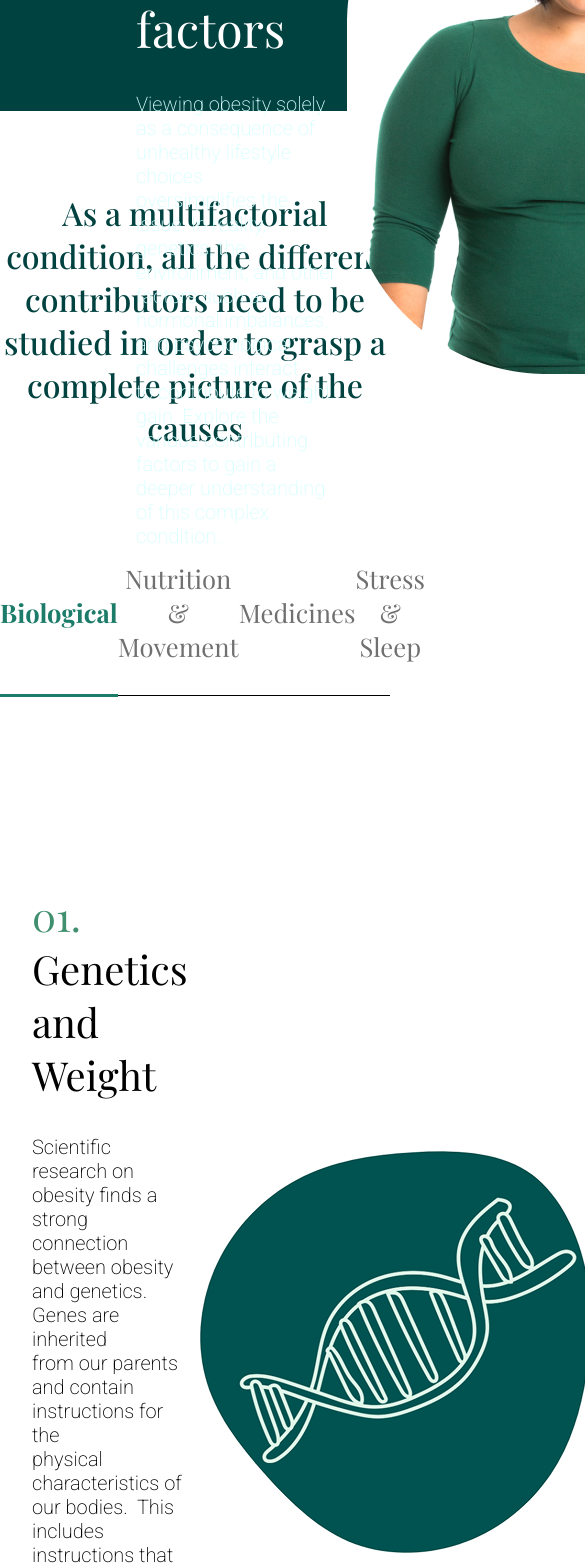
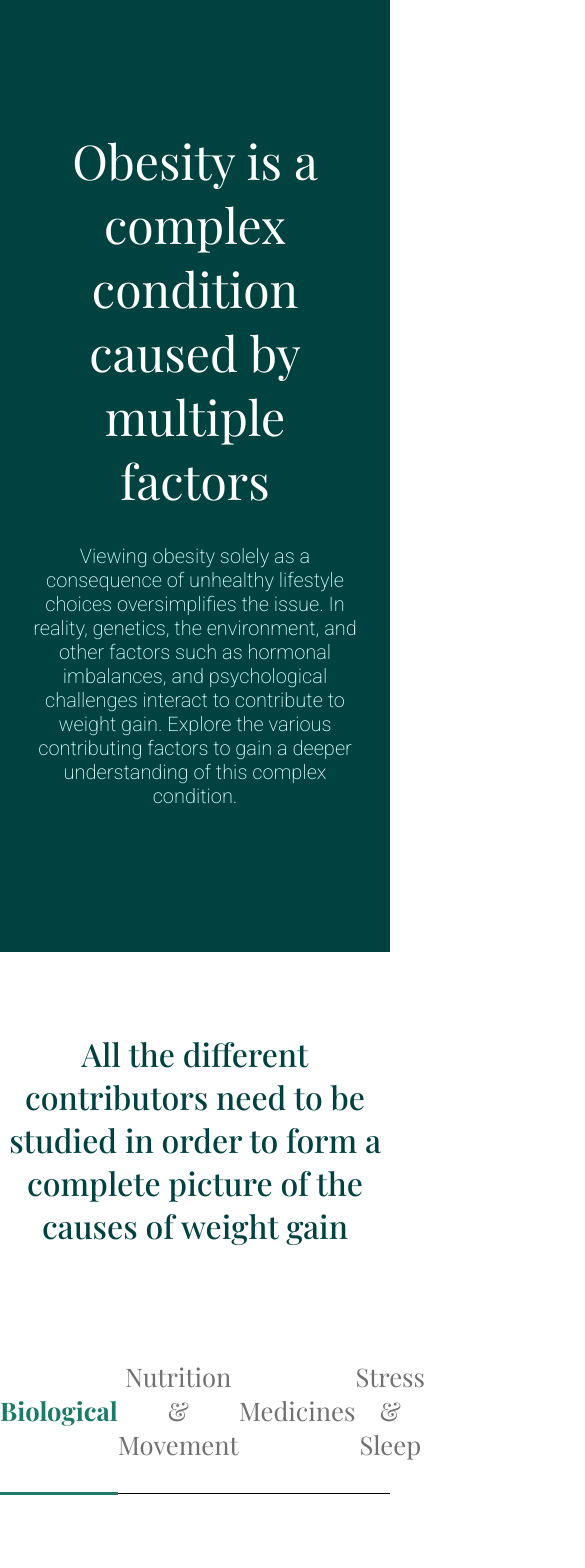
Before and after one commit to vbatool/obesity-education, a React (Create React App) app: page /health-topics/causes-of-obesity in a window 390 px wide. Shown: the part 80-1648 px from the top of the page, 585 px wide, since content can reach past the window. Built offline with nearby package versions, Linux system fonts and the light colour scheme.

Commit message:
Making Cause Of Obesity Page responsive

```diff
--- a/src/pages/causeOfObesityPage/CausesOfObesityPage.css
+++ b/src/pages/causeOfObesityPage/CausesOfObesityPage.css
@@ -35,7 +35,8 @@
 }
 
 .CausesOfObesityPageLandingImage {
-  margin-top: 12rem;
+  margin-top: 12vw;
+  height: 35vw;
 }
 
 .COOPSectionOneParagraph {
@@ -126,6 +127,7 @@
   display: flex;
   justify-content: space-between;
   align-items: center;
+  width: 100%;
 }
 
 .BiologicalSectionOneParagraph {
@@ -160,7 +162,7 @@
 .BiologicalSectionTwoHeader {
   font-family: "Playfair Display", serif;
   font-weight: 400;
-  font-size: 1.9rem;
+  font-size: 2rem;
 }
 
 .BiologicalSectionSubHeader {
@@ -313,12 +315,15 @@
 .MedcineSectionOneList {
   list-style-type: none;
   padding-left: 0;
+  width: 100%;
 }
 
 .MedcineSectionOneList li {
   position: relative;
   margin-bottom: 1rem;
   padding-left: 2rem;
+  display: flex;
+  align-items: flex-start;
 }
 
 .MedcineSectionOneList li:before {
@@ -330,6 +335,7 @@
   width: 0.75rem;
   height: 0.75rem;
   border-radius: 0.1rem;
+  transform: translateY(-10%);
 }
 
 .MedcineSectionOneListItem {
@@ -445,3 +451,156 @@
   position: absolute;
   bottom: 0;
 }
+
+@media screen and (max-width: 1385px) {
+  .COOPSectionOneHeader {
+    margin-right: 3rem;
+  }
+  .COOPSectionOneHeader br {
+    display: none;
+  }
+  .COOPSectionOneParagraph br {
+    display: none;
+  }
+}
+
+.SectionBreak {
+  display: block;
+}
+
+@media screen and (max-width: 1250px) {
+  .COOPSectionOneHeader {
+    margin-right: 0rem;
+  }
+
+  .COOPSectionOneParagraph {
+    margin-bottom: 4rem;
+  }
+
+  .COOPSectionOne {
+    flex-direction: column;
+    max-height: none;
+  }
+
+  .COOPSectionOneLeft {
+    margin-top: 5rem;
+    width: 85%;
+    box-sizing: border-box;
+    margin-bottom: 5rem;
+    margin-left: 0rem;
+    text-align: center;
+  }
+
+  .CausesOfObesityPageLandingImage {
+    display: none;
+  }
+
+  .MedcineSectionOneList {
+    width: fit-content;
+    margin: 1rem auto;
+    text-align: left;
+    margin-top: 2.5rem;
+    margin-bottom: 2.5rem;
+  }
+
+  .BiologicalSectionOne,
+  .BiologicalSectionTwo,
+  .BiologicalSectionThree,
+  .NutritionSectionOne,
+  .NutritionSectionTwo,
+  .NutritionSectionThree,
+  .NutritionSectionFour,
+  .MedicinesSectionOne,
+  .MedicinesSectionTwo,
+  .StressSectionOne,
+  .StressSectionTwo {
+    flex-direction: column;
+    align-items: center;
+    justify-content: center;
+    width: 100%;
+    text-align: center;
+  }
+
+  .StressSectionTwoContent {
+    flex-direction: column;
+    align-items: center;
+  }
+
+  .StressContentGroup {
+    width: 90%;
+  }
+
+  .StressContentFooters {
+    position: relative;
+  }
+
+  .SectionDivider {
+    display: block;
+    border-bottom: 0.2rem solid;
+    border-color: #fee6dc;
+    margin-top: 7.5rem;
+    margin-bottom: 5.5rem;
+  }
+
+  .COOPSectionTwoHeader br,
+  .BiologicalSectionOneParagraph br,
+  .BiologicalSectionSubHeader br,
+  .BiologicalSectionThreeParagraph br,
+  .BiologicalSectionTwoRightParagraph br,
+  .NutritionSectionOneParagraph br,
+  .NutritionSectionTwoParagraph br,
+  .NutritionSectionThreeParagraph br,
+  .MedicinesSectionOneParagraph br,
+  .MedicinesSectionTwoParagraph br,
+  .StressSectionOneParagraph br,
+  .StressContentFooters br {
+    display: none;
+  }
+
+  .BiologicalSectionOneLeft,
+  .BiologicalSectionOneRight,
+  .BiologicalSectionTwoLeft,
+  .BiologicalSectionTwoRight,
+  .BiologicalSectionThreeLeft,
+  .BiologicalSectionThreeRight,
+  .NutritionSectionOneLeft,
+  .NutritionSectionOneRight,
+  .MedicinesSectionOneLeft,
+  .MedicinesSectionOneRight,
+  .StressSectionOneLeft,
+  .StressSectionOneRight {
+    width: 90%;
+    margin: 0 auto;
+    text-align: center;
+  }
+
+  .BiologicalSectionOneParagraph,
+  .BiologicalSectionOneRight {
+    margin-top: 2.5rem;
+  }
+
+  .SectionBreak {
+    display: block !important;
+  }
+
+  .NutritionTableImage {
+    max-width: 60vw;
+  }
+
+  .PillsImage {
+    margin-top: 2.5rem;
+  }
+  .PillsImage,
+  .MedicationsTableImage,
+  .DNAImage,
+  .DNAWithNumbersImage,
+  .HeartImage {
+    max-width: 65vw;
+  }
+
+  .CausesOfObesityPageBottomImage,
+  .NutritionTableTwoImage,
+  .ProcessedFoodGuideImage {
+    max-width: 80vw;
+  }
+}
--- a/src/pages/causeOfObesityPage/CausesOfObesityPage.js
+++ b/src/pages/causeOfObesityPage/CausesOfObesityPage.js
@@ -103,9 +103,6 @@ function CausesOfObesity() {
             <div className="BiologicalSectionDivider"></div>
 
             <div className="BiologicalSectionThree">
-              <div className="BiologicalSectionThreeLeft">
-                <img className="HeartImage" src={HeartImage} alt="Heart"></img>
-              </div>
               <div className="BiologicalSectionThreeRight">
                 <h2 className="COOPTabContentHeader">
                   <span style={{ color: "#408F6F", marginRight: "1rem" }}>
@@ -129,8 +126,8 @@ function CausesOfObesity() {
                   ”), metabolism slows down. People with <br></br>
                   hypothyroidism experience increased exhaustion, feel <br></br>{" "}
                   cold, and store excess fat.
-                  <br></br>
-                  <br></br>
+                  <br className="SectionBreak"></br>
+                  <br className="SectionBreak"></br>
                   Type II diabetes, or insulin resistance, also contributes{" "}
                   <br></br>to weight gain. Insulin is a messenger that regulates
                   the <br></br>levels of sugar (glucose) in the blood by telling
@@ -140,14 +137,19 @@ function CausesOfObesity() {
                   well, leading to high <br></br>glucose levels in the blood.
                   When glucose is not broken <br></br>down by the body, it is
                   stored in the body tissues as fat.
-                  <br></br>
-                  <br></br>
+                  <br className="SectionBreak"></br>
+                  <br className="SectionBreak"></br>
                   These conditions might be caused by genetics <br></br>
                   (inherited from your parents), however, they can be <br></br>{" "}
                   managed well with the right interventions and lifestyle{" "}
                   <br></br>
                   modifications.
                 </p>
+                <p className="BiologicalSectionThreeParagraph"></p>
+              </div>
+
+              <div className="BiologicalSectionThreeLeft">
+                <img className="HeartImage" src={HeartImage} alt="Heart"></img>
               </div>
             </div>
           </div>
@@ -197,7 +199,6 @@ function CausesOfObesity() {
                 ></img>
               </div>
             </div>
-
             <div className="NutritionSectionTwo">
               <p className="NutritionSectionTwoParagraph">
                 Food marketing can be confusing. Some food items that are high
@@ -294,6 +295,7 @@ function CausesOfObesity() {
               </div>
             </div>
 
+            <div className="SectionDivider"></div>
             <div className="MedicinesSectionTwo">
               <img
                 className="MedicationsTableImage"
@@ -328,9 +330,9 @@ function CausesOfObesity() {
                   Stress can hurt more than just our mood- it can lead to weight
                   <br></br>
                   gain.
-                  <br></br>
-                  <br></br>
-                  <br></br>
+                  <br className="SectionBreak"></br>
+                  <br className="SectionBreak"></br>
+                  <br className="SectionBreak"></br>
                   When we are stressed our bodies release cortisol, the{" "}
                   <br></br> natural stress hormone. Think of cortisol like tiny
                   messages <br></br> in the blood stream released to prepare our
@@ -339,10 +341,10 @@ function CausesOfObesity() {
                   how the body processes <br></br> energy and can lead to
                   cravings for energy-dense sweet, <br></br>fatty, and salty
                   foods as shown in the figure on the right
-                  <br></br>
-                  <br></br>
-                  <br></br>
-                  <br></br>
+                  <br className="SectionBreak"></br>
+                  <br className="SectionBreak"></br>
+                  <br className="SectionBreak"></br>
+                  <br className="SectionBreak"></br>
                   Additionally, research has found that stress impacts <br></br>
                   sleep quality which may also contribute to weight <br></br>{" "}
                   gain. Sleep deprivation has been linked to an <br></br>
@@ -379,6 +381,7 @@ function CausesOfObesity() {
                 </div>
               </div>
             </div>
+            <div className="SectionDivider"></div>
             <div className="StressSectionTwo">
               <h3 className="StressSectionTwoHeader">
                 Sleep impacts your overall health in the following ways:
@@ -452,9 +455,8 @@ function CausesOfObesity() {
       </div>
       <div className="COOPSectionTwo">
         <h1 className="COOPSectionTwoHeader">
-          As a multifactorial condition, all the different contributors need to
-          be <br></br> studied in order to grasp a complete picture of the
-          causes
+          All the different contributors need to be studied in order to form a{" "}
+          <br></br> complete picture of the causes of weight gain
         </h1>
 
         <div className="COOPTabNavigationBar">
```
